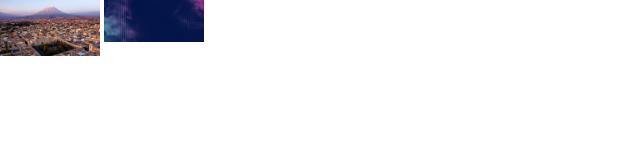
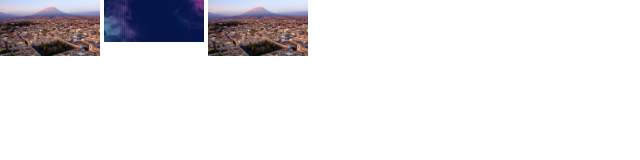
Before and after one commit to CristianZapataFrape/invie-prueba, a plain HTML site: page index.html in a window 1280 px wide. Shown: the whole page, without its empty margins (0-640 px from the left). Drawn offline with Linux system fonts and the light colour scheme.

Commit message:
agregando otra imagen

```diff
--- a/index.html
+++ b/index.html
@@ -16,5 +16,6 @@
   <body>
     <img src="images/Fondo.jpg" alt="">
     <img src="images/Fondo2.jpg" alt="">
+    <img src="images/Fondo.jpg" alt="">
   </body>
 </html>
```
